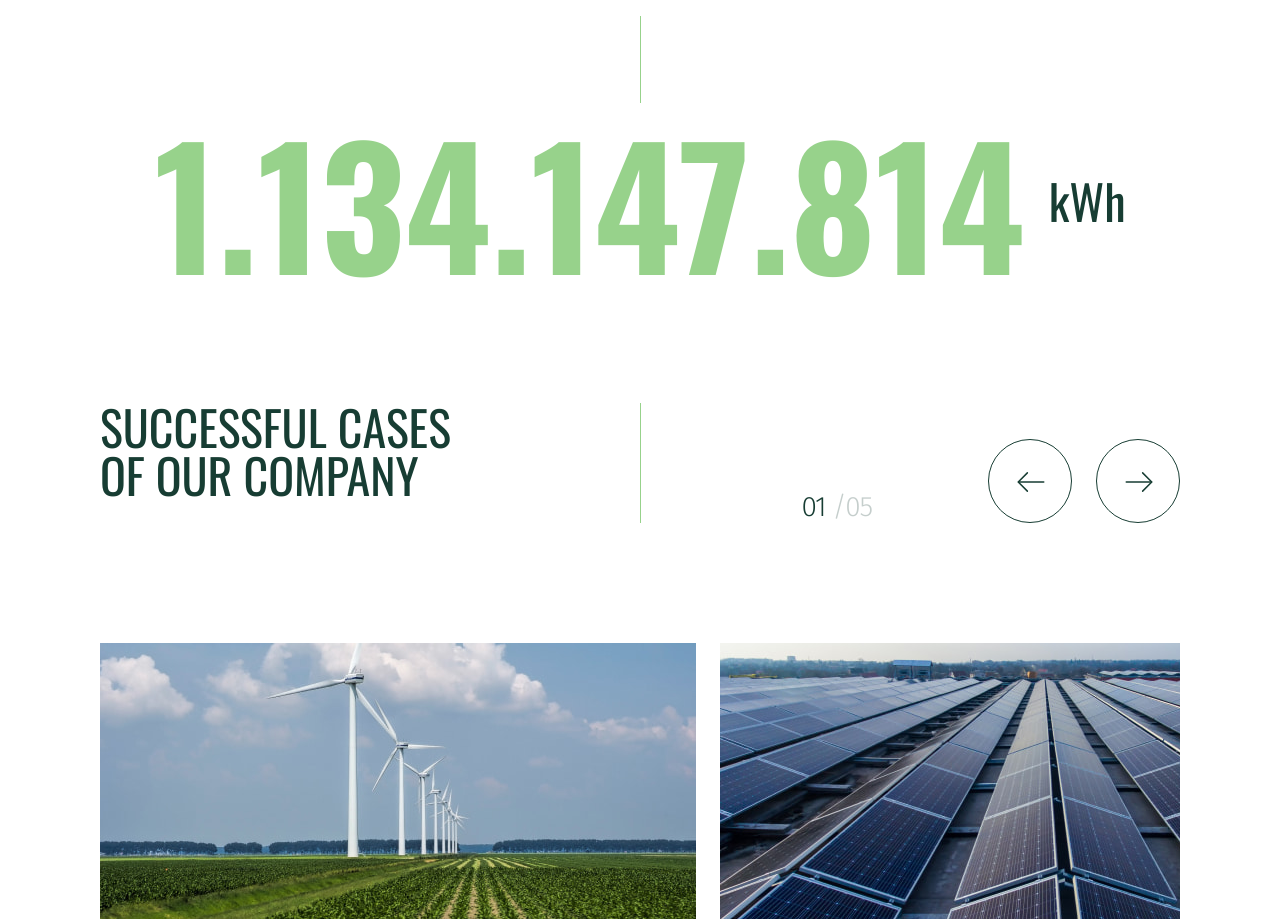
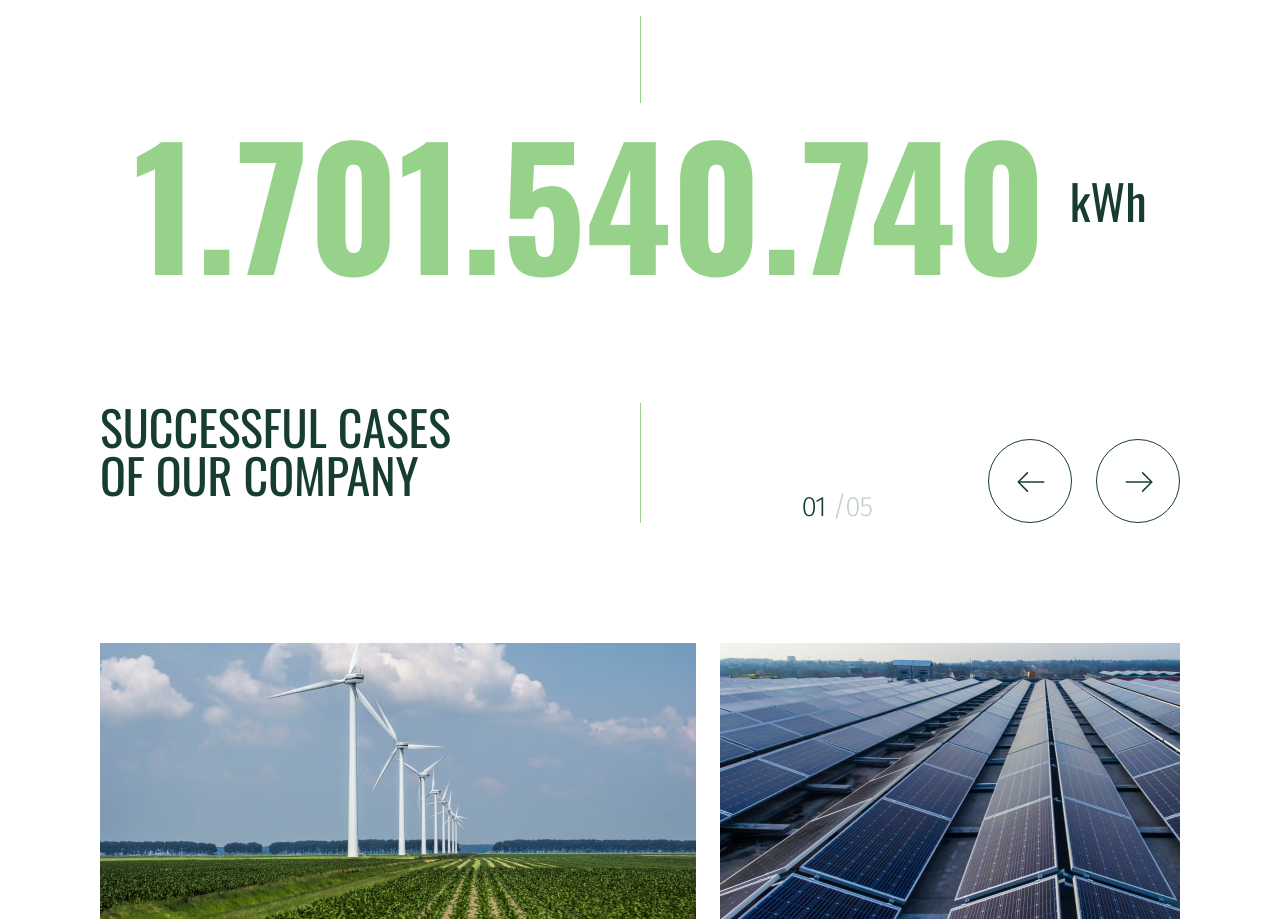
Before and after one commit to verado-batsu/ecosolution, a React (Create React App) app: page / in a window 1280 px wide. Shown: the part 2415-3334 px from the top of the page. Built offline with nearby package versions, Linux system fonts and the light colour scheme.

Commit message:
FINISHED: counter in electricity section

```diff
--- a/src/components/Electricity/Electricity.jsx
+++ b/src/components/Electricity/Electricity.jsx
@@ -1,4 +1,7 @@
+import { formatNumber } from 'helpers';
+
 import styled from './Electricity.module.scss';
+import { useEffect, useState } from 'react';
 const {
     electricity,
     electricityWrapper,
@@ -9,6 +12,22 @@ const {
 } = styled;
 
 export function Electricity() {
+    const [counterNumber, setCounterNumber] = useState(
+        Math.floor(new Date().getTime() / 1000)
+    );
+
+    useEffect(() => {
+        let timerId = null;
+        function updateCounter() {
+            setCounterNumber(prev => prev + 1);
+        }
+
+        timerId = setInterval(updateCounter, 1000);
+        return () => {
+            clearInterval(timerId);
+        };
+    }, []);
+
     return (
         <section className={electricity}>
             <div className="container">
@@ -18,7 +37,7 @@ export function Electricity() {
                     </h2>
                     <p className={electricityCount}>
                         <span className={electricityQuantity}>
-                            1.134.147.814
+                            {formatNumber(counterNumber)}
                         </span>
                         <span className={electricityUnits}>kWh</span>
                     </p>
--- /dev/null
+++ b/src/helpers/formatNumber.js
@@ -0,0 +1,5 @@
+export function formatNumber(number) {
+	let formatedNumber = number.toLocaleString('en-ES').replace(/,/g, '.')
+
+	return formatedNumber;
+}
--- a/src/helpers/index.js
+++ b/src/helpers/index.js
@@ -1,7 +1,9 @@
 import { findHeaderHeight } from './findHeaderHeight';
+import { formatNumber } from './formatNumber';
 import { limit } from './limit';
 
 export {
 	findHeaderHeight,
 	limit,
+	formatNumber,
 }
```
